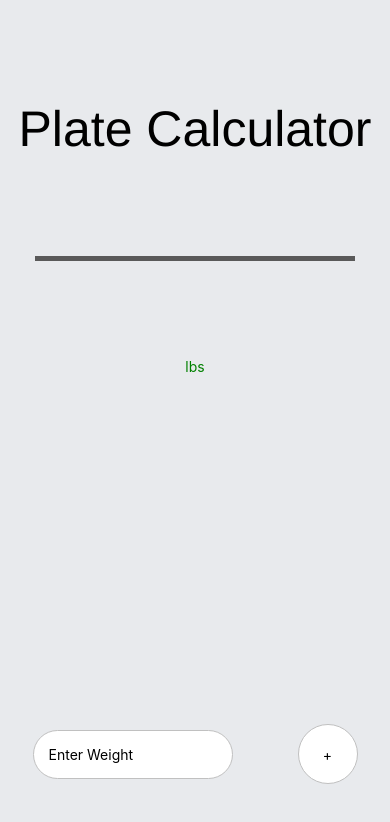
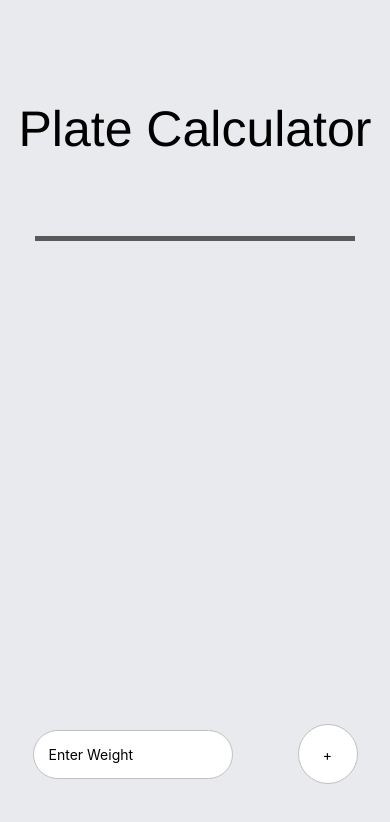
Before and after one commit to AlexMNet/plateCalculator-React_Native, a React Native app: screen / in a window 390 px wide. Shown: the top 822 px of the page. Built offline with nearby package versions, Linux system fonts and the light colour scheme.

Commit message:
Add plate numbers in text form

```diff
--- a/App.js
+++ b/App.js
@@ -25,12 +25,12 @@ export default function App() {
     <View style={styles.container}>
       <Text style={styles.title}>Plate Calculator</Text>
       <View style={styles.barbellContainer}>
-        <Bar weight={inputWeight} />
+        <Bar weight={inputWeight} thirtyFive={false} />
       </View>
 
       <View style={styles.weightDisplayWrapper}>
         <Text style={styles.weightDisplayText}>{inputWeight}</Text>
-        <Text style={styles.lbsText}>lbs</Text>
+        <Text style={styles.lbsText}>{inputWeight ? 'lbs' : null}</Text>
       </View>
 
       <KeyboardAvoidingView
@@ -83,7 +83,7 @@ const styles = StyleSheet.create({
   },
 
   weightDisplayWrapper: {
-    marginTop: 50,
+    marginTop: 70,
     flexDirection: 'row',
     alignItems: 'center',
     justifyContent: 'center',
--- a/components/Bar.js
+++ b/components/Bar.js
@@ -3,42 +3,58 @@ import { View, Text, StyleSheet } from 'react-native';
 
 import Plate from './Plate';
 
-const Bar = ({ weight }) => {
+const Bar = ({ weight, thirtyFive }) => {
   const plates = [];
+
+  const plateNumbers = {};
 
   weight = weight - 45;
 
   while (weight >= 90) {
     //45lb Plates
     plates.push({ color: '#0F52BA', size: 10, height: 60 });
+    plateNumbers['fortyFive'] = plateNumbers['fortyFive'] + 1 || 1;
     weight = weight - 90;
+  }
+
+  if (thirtyFive) {
+    while (weight >= 70) {
+      plates.push({ color: '#FCF55F', size: 10, height: 60 });
+      plateNumbers['thirtyFive'] = plateNumbers['thirtyFive'] + 1 || 1;
+      weight = weight - 70;
+    }
   }
 
   while (weight >= 50) {
     //25lb Plates
     plates.push({ color: '#009E60', size: 10, height: 60 });
+    plateNumbers['twentyFive'] = plateNumbers['twentyFive'] + 1 || 1;
     weight = weight - 50;
   }
 
   while (weight >= 20) {
     //10lb plates
-    plates.push({ color: 'black', size: 6, height: 60 });
+    plates.push({ color: '#FAF9F6', size: 6, height: 40 });
+    plateNumbers['ten'] = plateNumbers['ten'] + 1 || 1;
     weight = weight - 20;
   }
 
   while (weight >= 10) {
     //5lb plates
-    plates.push({ color: 'black', size: 6, height: 35 });
+    plates.push({ color: '#880808', size: 6, height: 30 });
+    plateNumbers['five'] = plateNumbers['five'] + 1 || 1;
     weight = weight - 10;
   }
 
   while (weight >= 5) {
     //2.5lb plates
-    plates.push({ color: 'black', size: 4, height: 25 });
+    plates.push({ color: 'black', size: 4, height: 22 });
+    plateNumbers['twoPointFive'] = plateNumbers['twoPointFive'] + 1 || 1;
     weight = weight - 5;
   }
 
   return (
+    <View style={styles.barContainer}>
       <View style={styles.bar}>
         <View style={styles.barLeft}>
           {plates.map((plate, idx) => (
@@ -63,10 +79,35 @@ const Bar = ({ weight }) => {
           ))}
         </View>
       </View>
+      <View style={styles.plateNumbers}>
+        <Text>
+          {plateNumbers.fortyFive ? plateNumbers.fortyFive + ': 45lbs' : null}
+        </Text>
+        <Text>
+          {plateNumbers.thirtyFive ? plateNumbers.thirtyFive + ': 35lbs' : null}
+        </Text>
+        <Text>
+          {plateNumbers.twentyFive ? plateNumbers.twentyFive + ': 25lbs' : null}
+        </Text>
+        <Text>{plateNumbers.ten ? plateNumbers.ten + ': 10lbs' : null}</Text>
+        <Text>{plateNumbers.five ? plateNumbers.five + ': 5lbs' : null}</Text>
+        <Text>
+          {plateNumbers.twoPointFive
+            ? plateNumbers.twoPointFive + ': 2.5lbs'
+            : null}
+        </Text>
+      </View>
+    </View>
   );
 };
 
 const styles = StyleSheet.create({
+  barContainer: {
+    flexDirection: 'column',
+    alignItems: 'center',
+    justifyContent: 'center',
+    marginTop: 20,
+  },
   bar: {
     width: 320,
     height: 5,
@@ -90,7 +131,9 @@ const styles = StyleSheet.create({
     alignItems: 'center',
     justifyContent: 'flex-start',
   },
-  plate: {},
+  plateNumbers: {
+    marginTop: 60,
+  },
 });
 
 export default Bar;
```
Lines whose indentation alone changed are shown as unchanged.
